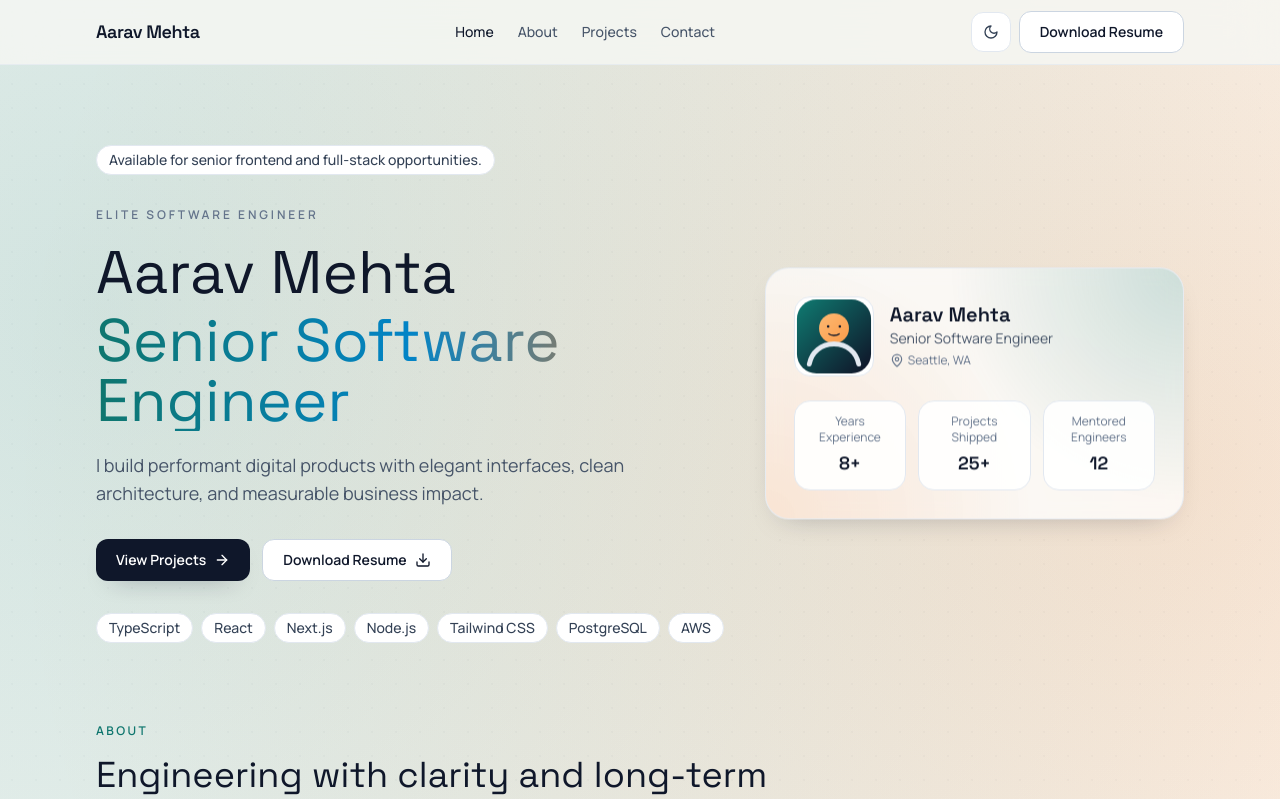
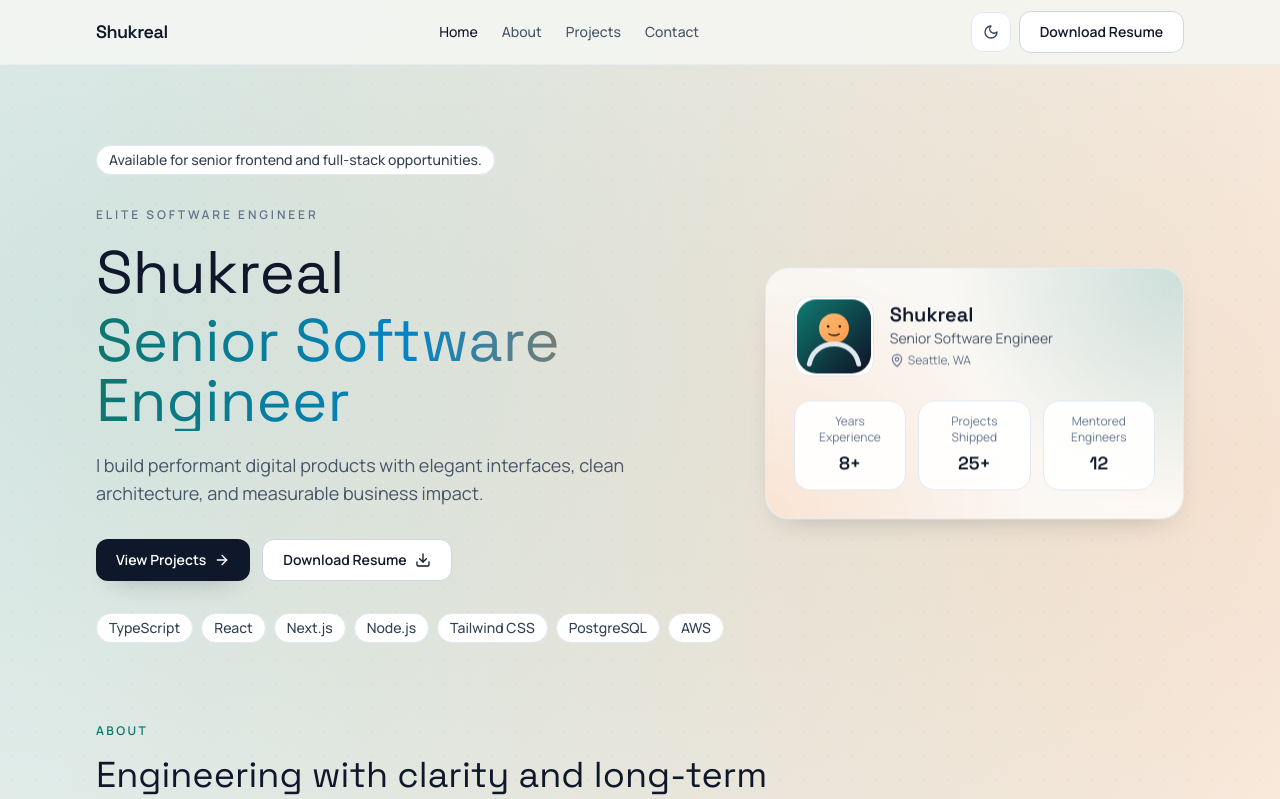
Before and after one commit to shukraelmohammed32/myport, a Next.js app: page / in a window 1280 px wide. Shown: the top 799 px of the page. Built offline with nearby package versions, Linux system fonts and the light colour scheme.

Commit message:
text modify

```diff
--- a/app/layout.tsx
+++ b/app/layout.tsx
@@ -22,13 +22,13 @@ const display = Space_Grotesk({
 export const metadata: Metadata = {
   metadataBase: new URL("https://portfolio.example.com"),
   title: {
-    default: "Aarav Mehta | Senior Software Engineer",
-    template: "%s | Aarav Mehta"
+    default: "Shukreal | Senior Software Engineer",
+    template: "%s | Shukreal"
   },
   description:
     "Elite software engineer portfolio built with Next.js, showcasing modern product engineering, UI craftsmanship, and scalable architecture.",
   openGraph: {
-    title: "Aarav Mehta | Senior Software Engineer",
+    title: "Shukreal | Senior Software Engineer",
     description:
       "Elite software engineer portfolio built with Next.js, showcasing modern product engineering, UI craftsmanship, and scalable architecture.",
     type: "website"
--- a/data/site.ts
+++ b/data/site.ts
@@ -1,7 +1,7 @@
 import type { NavItem, SocialItem } from "@/types/portfolio";
 
 export const siteConfig = {
-  name: "Aarav Mehta",
+  name: "Shukreal",
   role: "Senior Software Engineer",
   intro:
     "I build performant digital products with elegant interfaces, clean architecture, and measurable business impact.",
```
Also changed, not shown: public/resume.txt.
